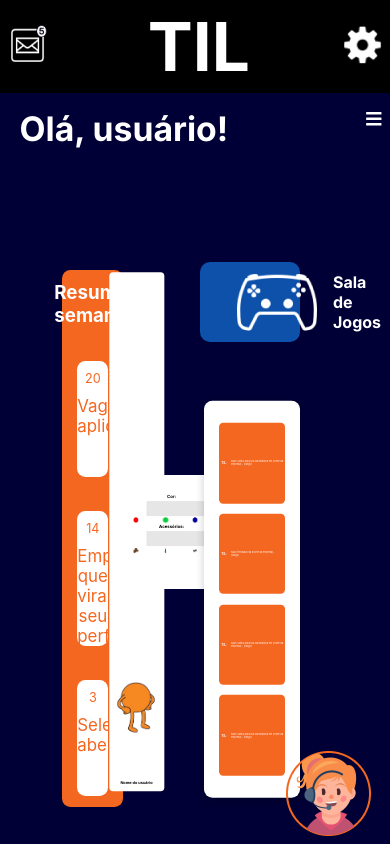
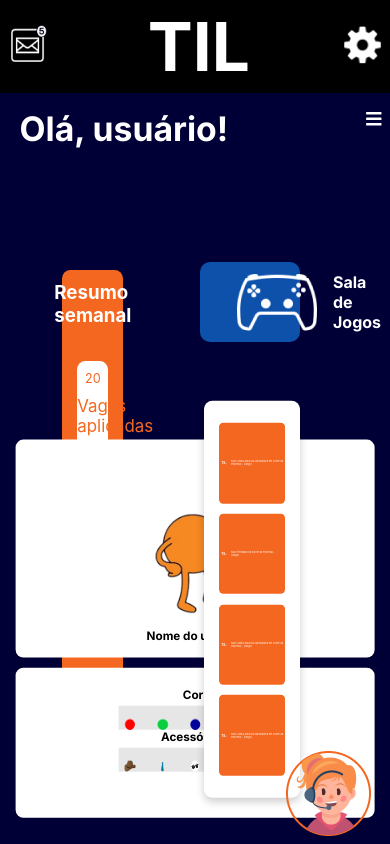
Before and after one commit to plataformatil/front-end, a React (Create React App) app: page / in a window 390 px wide. Built offline with nearby package versions, Linux system fonts and the light colour scheme.

Commit message:
responsivos dos retangulos brancos

```diff
--- a/src/components/WhiteRectangle.css
+++ b/src/components/WhiteRectangle.css
@@ -1,3 +1,4 @@
+/* Estilos padrão */
 .white-rectangle {
   display: flex;
   flex-direction: column;
@@ -33,21 +34,37 @@
   flex-direction: column;
   align-items: center;
   justify-content: flex-end;
-  position: relative; /* Permite o uso de z-index nos filhos */
+  position: relative;
 }
 
 .accessory-image {
-
-  margin-top: 0vh; /* Ajuste para subir o ícone para cima */
-  width: 1vw; /* Tamanho do ícone */
+  margin-top: 0vh;
+  width: 1vw;
   height: auto;
-  z-index: 1; /* Coloca o ícone na frente, mas sem usar absolute */
-
+  z-index: 1;
 }
 
-/* Responsivo - Ocultar .white-rectangle em telas pequenas */
-@media (max-width: 350.84px), (max-height: 217px) {
+@media (max-width: 400px) {
   .white-rectangle {
-    display: none; /* Oculta o elemento */
+    width: 90vw; /* Mais largo em telas pequenas */
+    height: 25vh; /* Altura proporcional */
+    padding: 1vw;
+    border-radius: 2vw; /* Arredondamento suave */
+    top: 65%; /* Desce um pouco */
+    left: 50%; /* Vai um pouco para a direita */
+    transform: translate(-50%, -50%); /* Mantém o centro relativo */
+  }
+
+  .user-image {
+    width: 20vw; /* Dimensão reduzida */
+    margin-bottom: 0vh; /* Espaçamento menor */
+  }
+
+  .user-name {
+    font-size: 3vw; /* Tamanho ajustado */
+  }
+
+  .accessory-image {
+    width: 12vw; /* Proporção ajustada */
   }
 }
--- a/src/components/WhiteRectangleTwo.css
+++ b/src/components/WhiteRectangleTwo.css
@@ -62,9 +62,55 @@
   margin: 1.2vh;
 }
 
-/* Responsivo - Ocultar .white-rectangle-two em telas pequenas */
-@media (max-width: 350.84px), (max-height: 217px) {
+/* Responsivo para telas menores */
+@media (max-width: 400px) {
   .white-rectangle-two {
-    display: none; /* Oculta o elemento */
+    width: 88vw; /* Mais largo em telas pequenas */
+    height: 16vh; /* Altura proporcional baseada na altura da tela */
+    padding: 2vw;
+    border-radius: 2vw; /* Arredondamento suave */
+    top: 88%; /* Desce mais */
+    left: 50%; /* Centraliza horizontalmente */
+    transform: translate(-50%, -50%);
+  }
+
+  /* Contêiner para alinhar o ícone e o texto */
+  .label-container {
+    display: flex;
+    align-items: center; /* Alinha verticalmente os itens (ícone e texto) */
+    justify-content: center; /* Centraliza horizontalmente */
+    gap: 1vw; /* Espaço entre o ícone e o texto */
+  }
+
+  .gear-icon {
+    width: 3vw; /* Ajuste o tamanho do ícone */
+    height: auto;
+  }
+
+  .cor-label,
+  .image-label {
+    font-size: 3vw; /* Aumenta o tamanho da fonte */
+    margin: 0;
+  }
+
+  .image {
+    width: 39vw; /* Aumenta o tamanho da imagem */
+    margin-top: 0.5vh;
+  }
+
+  .color-overlay,
+  .accessory-overlay {
+    width: 15vw; /* Aumenta a largura dos overlays */
+  }
+
+  .color-images,
+  .accessory-images {
+    gap: 1vw; /* Aumenta o espaçamento entre as imagens */
+  }
+
+  .color-image,
+  .accessory-image {
+    width: 3vw; /* Aumenta o tamanho das imagens */
+    margin: 1vh;
   }
 }
```
